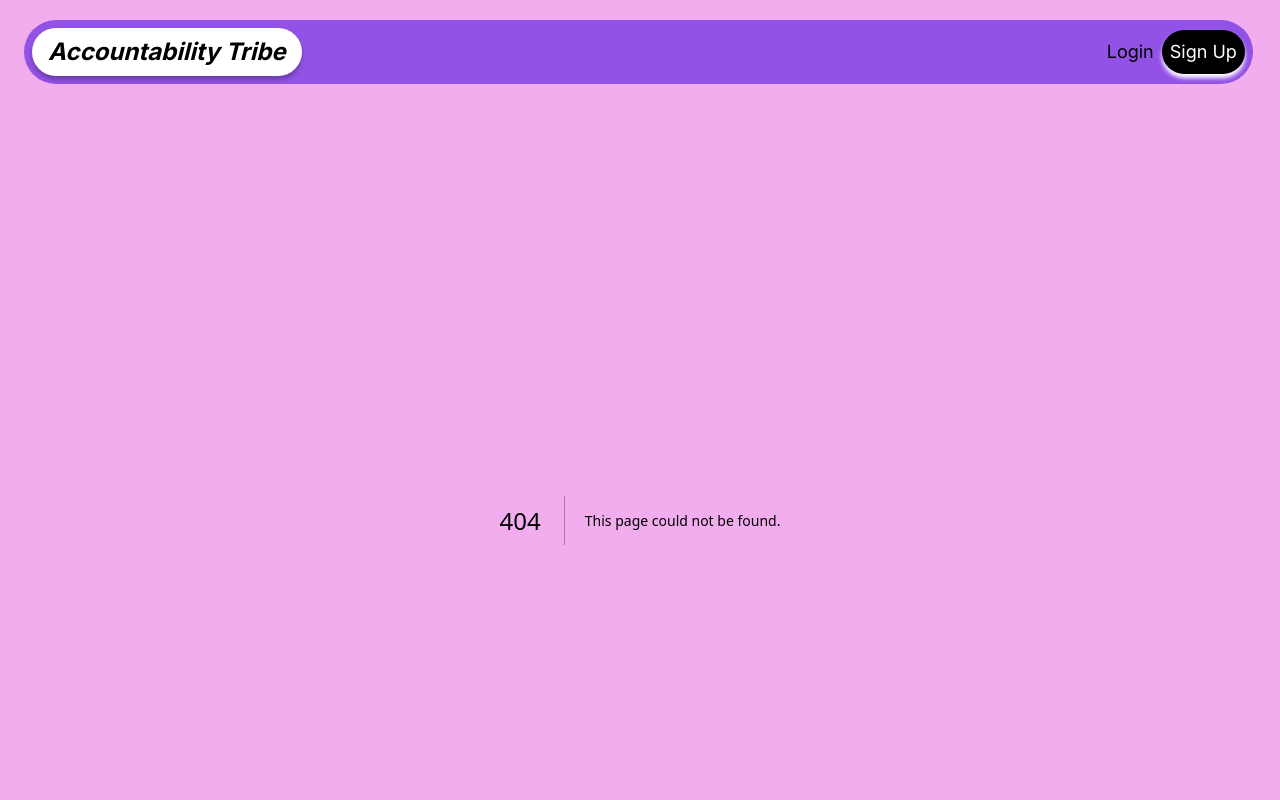
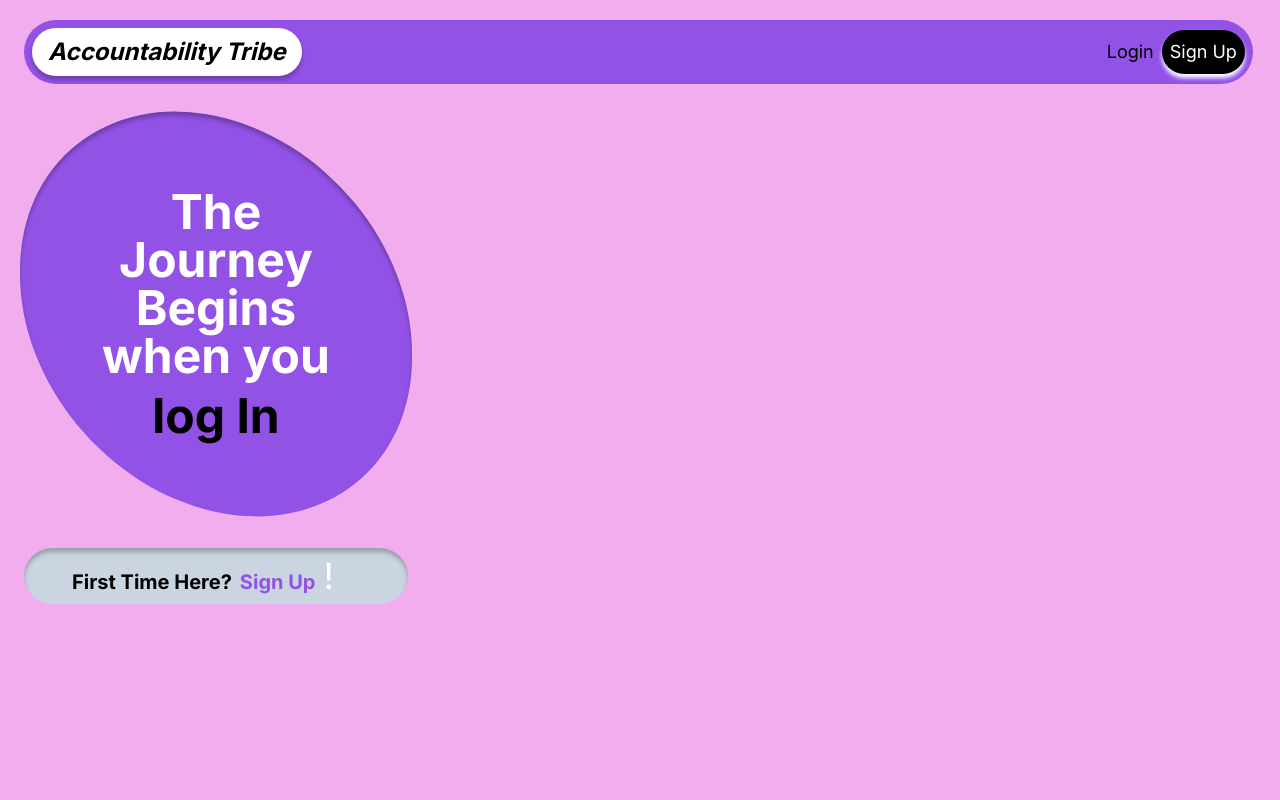
Before and after one commit to EtahJo/accountability-tribe-website, a Next.js app: page /auth/login in a window 1280 px wide. Before the commit this address had no page. Shown: the top 800 px of the page. Built offline with nearby package versions, Linux system fonts and the light colour scheme.

Commit message:
login page added

```diff
--- a/package.json
+++ b/package.json
@@ -11,6 +11,7 @@
   "dependencies": {
     "chart.js": "^4.4.2",
     "classnames": "^2.5.1",
+    "formik": "^2.4.6",
     "formsy-react": "^2.3.0",
     "next": "14.1.3",
     "react": "^18",
--- /dev/null
+++ b/src/app/auth/login/page.tsx
@@ -0,0 +1,32 @@
+import React from 'react';
+import CustomInput from '@/components/CustomInput/index';
+
+const login = () => {
+  return (
+    <div>
+      <div className="relative">
+        {/* <div className="bg-purple rotate-45 w-96 h-80 rounded-full absolute top-10 left-10" /> */}
+        <div className=" before:block before:absolute before:bg-purple before:skew-y-12 before:rounded-full inline-block relative before:-inset-1  p-12  before:shadow-buttonInner after:content-['*]">
+          <span className="text-white  text-5xl relative text-center place-content-center">
+            <p className="w-72 p-5 font-bold">
+              {' '}
+              The Journey Begins when you{' '}
+              <p className="text-black mt-3">log In</p>{' '}
+            </p>
+          </span>
+        </div>
+        <div className="block mt-10">
+          <div className="after:content-['!'] bg-slate-300 rounded-full block after:ml-2 after:text-4xl after:text-white after:text-bold after:place-content-center after:text-center shadow-buttonInner p-2 w-96 text-xl">
+            <span className="font-bold ml-10">
+              First Time Here?
+              <span className="text-purple ml-2">Sign Up</span>
+            </span>
+          </div>
+        </div>
+      </div>
+      <div></div>
+    </div>
+  );
+};
+
+export default login;
--- a/src/components/Navbar/index.tsx
+++ b/src/components/Navbar/index.tsx
@@ -4,6 +4,7 @@ import { AiFillMessage } from 'react-icons/ai';
 import { CgProfile } from 'react-icons/cg';
 import { IoMdNotificationsOutline } from 'react-icons/io';
 import { AuthContext } from '@/contexts/AuthenticationContext';
+import Link from 'next/link';
 
 const Navbar = () => {
   const { login } = useContext(AuthContext);
@@ -21,7 +22,9 @@ const Navbar = () => {
         </div>
       ) : (
         <div className="flex gap-2 items-center">
-          <p className="text-lg cursor-pointer">Login</p>
+          <Link className="text-lg cursor-pointer" href={'auth/login'}>
+            Login
+          </Link>
           <p className="text-white text-lg bg-black rounded-full p-2 shadow-3xl shadow-white cursor-pointer">
             Sign Up
           </p>
```
Also changed, not shown: 1 other file (tests, documents, lock files or other folders).
